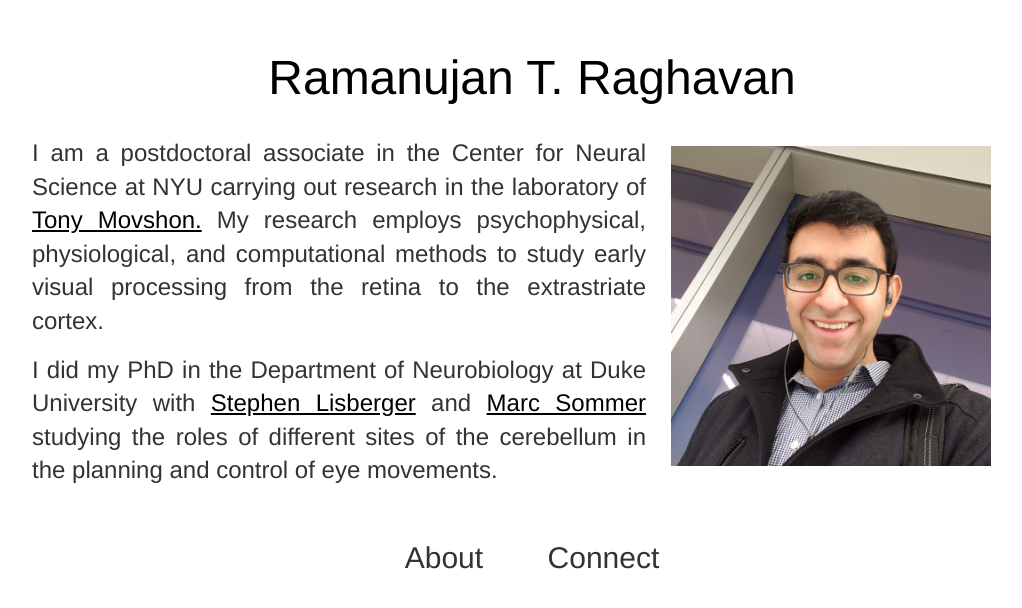
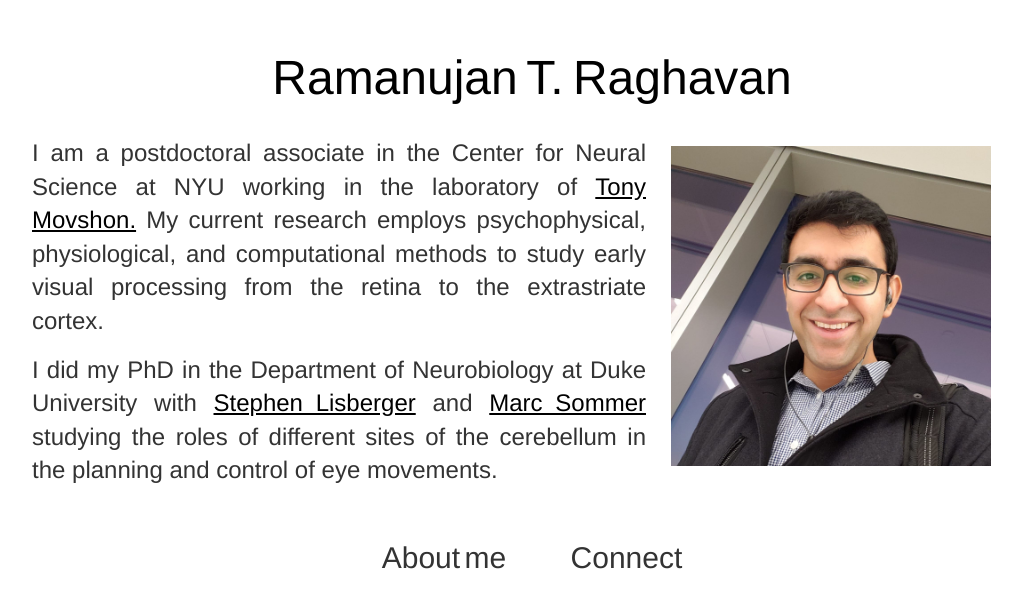
Before and after one commit to rtraghavan/rtraghavan.github.io, a Jekyll site: the page built from index.html, in a window 1280 px wide. Shown: the top 608 px of the page, without its empty margins (108-1130 px from the left). Built offline with Jekyll 4.4.1, drawn with Linux system fonts in a browser that asks for light colours.

Commit message:
some stylistic changes, also seeding research page

```diff
--- a/_includes/About_Me.md
+++ b/_includes/About_Me.md
@@ -1,4 +1,4 @@
-<p>I am a postdoctoral associate in the Center for Neural Science at NYU carrying out research in the laboratory of <a href="//www.cns.nyu.edu/corefaculty/Movshon.php"> Tony Movshon.</a> My research employs psychophysical, physiological, and computational methods to study early visual processing from the retina to the extrastriate cortex.</p>
+<p>I am a postdoctoral associate in the Center for Neural Science at NYU working in the laboratory of <a href="//www.cns.nyu.edu/corefaculty/Movshon.php"> Tony Movshon.</a> My current research employs psychophysical, physiological, and computational methods to study early visual processing from the retina to the extrastriate cortex.</p>
 
 <p>I did my PhD in the Department of Neurobiology at Duke University with <a href="//www.neuro.duke.edu/research/faculty-labs/lisberger-lab"> Stephen Lisberger</a> and
 <a href="//sommerlab.pratt.duke.edu"> Marc Sommer</a> studying the roles of different sites of the cerebellum in the planning and control of eye movements.</p>
--- a/_layouts/default.html
+++ b/_layouts/default.html
@@ -22,8 +22,9 @@
 
 <footer class="footer">
   <ul>
-		<li><p><a href="{{ site.url }}/">About</a></p></li>
-		<li><p><a href="{{ site.url }}/connect">Connect</a></p></li>
+		<li><p><a href="{{ site.url }}/">About me</a></p></li>
+    <!--		<li><p><a href="{{ site.url }}/research">Research</a></p></li> -->
+    <li><p><a href="{{ site.url }}/connect">Connect</a></p></li>
 	</ul>
 </footer>
 
--- a/css/main.css
+++ b/css/main.css
@@ -2,7 +2,6 @@
   background: #fff;
   font: 16px/1.4 "Helvetica", sans-serif;
   color: #000; }
-
 #header {
   font: 48px Helvetica;
   margin-top: 50px;
@@ -27,6 +26,7 @@
 
 
 a {
+  word-spacing:-4px;
   outline: 0;
   color: #000;
   text-decoration: underline;
@@ -54,7 +54,8 @@
 }
 
 h1 {
-  font-size: 30px;
+  text-decoration: underline;
+  font: 32px "Helvetica",sans-serif;
   padding-top: 0.3em;
   padding-bottom: 0.3em; }
   h1 a {
```
Also changed, not shown: _includes/research_descr.md (added, +9 -0 lines), research/index.html (added, +16 -0 lines).
